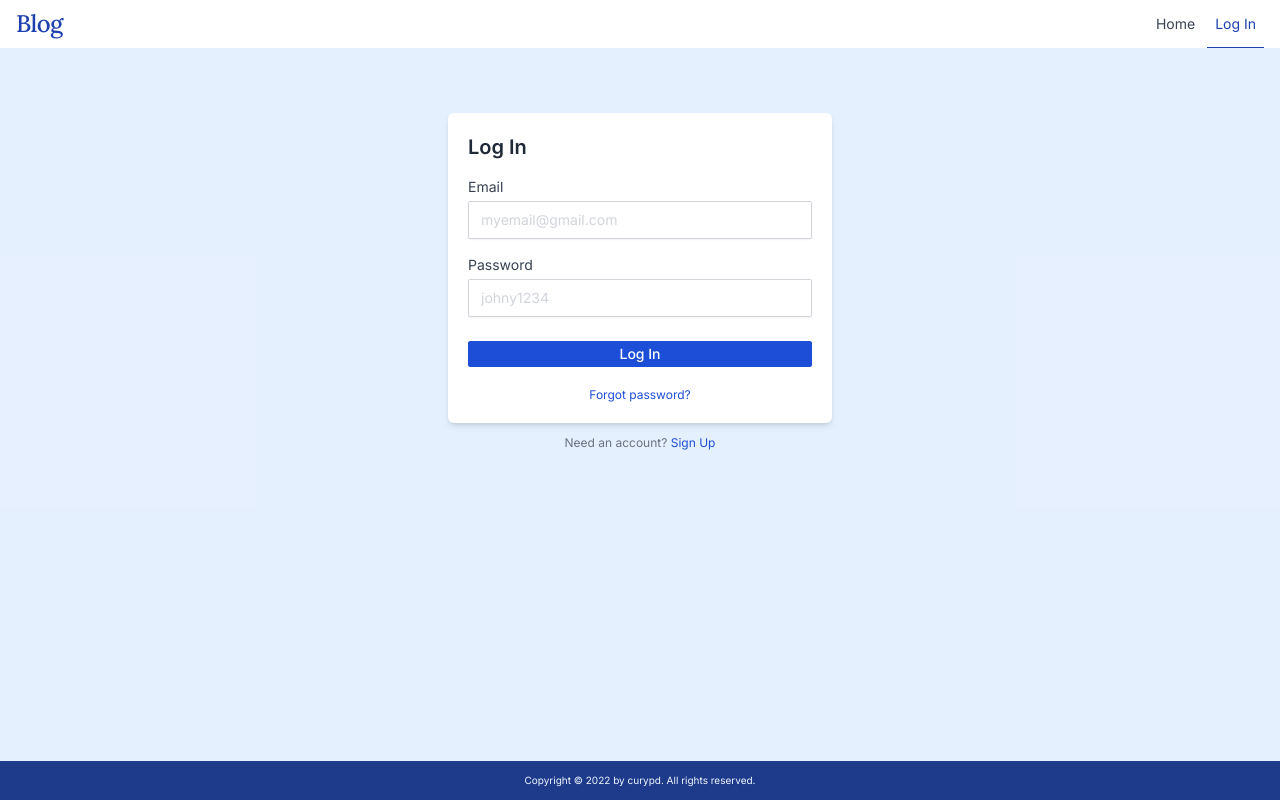
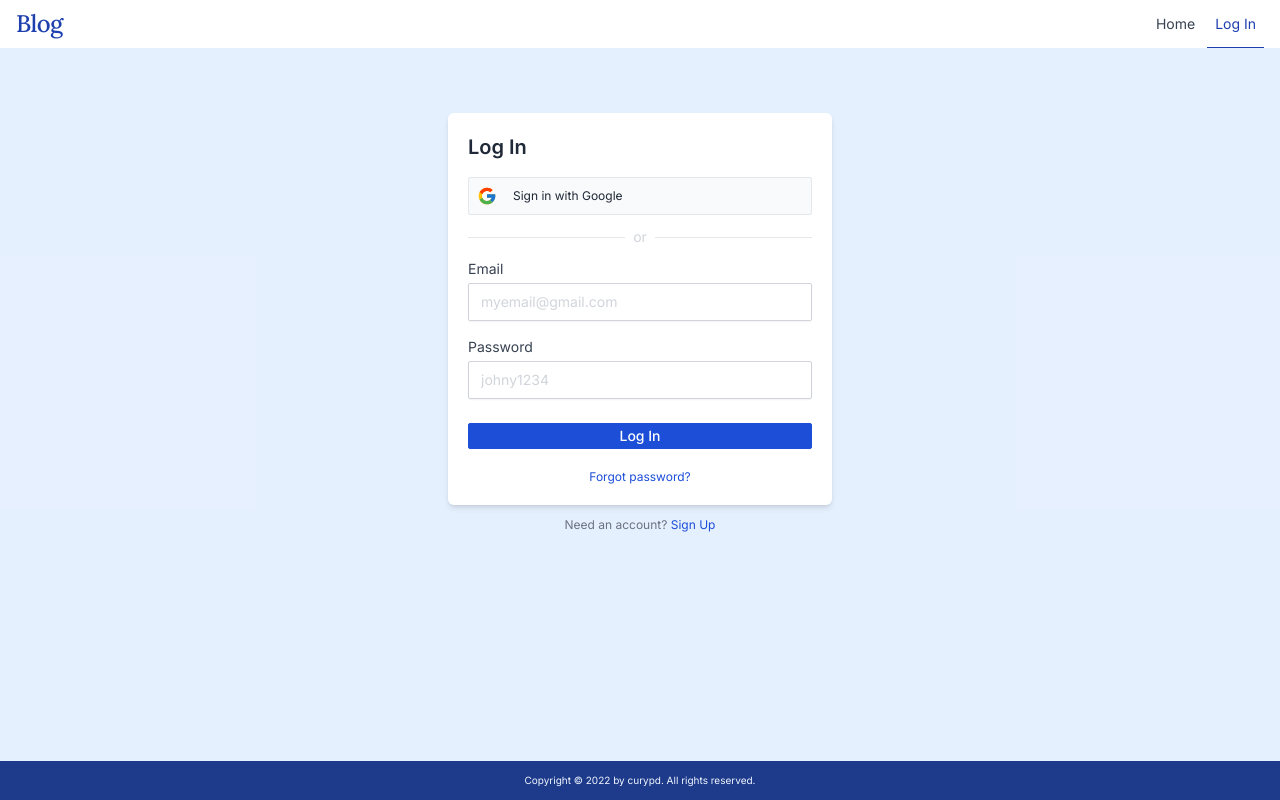
Before and after one commit to curyPD/blog, a React (Create React App) app: page /login in a window 1280 px wide. Built offline with nearby package versions, Linux system fonts and the light colour scheme; no server answers.

Commit message:
Add Google sign in

```diff
--- /dev/null
+++ b/src/components/GoogleAuthButton.js
@@ -0,0 +1,24 @@
+import React from "react";
+import { FcGoogle } from "react-icons/fc";
+
+function GoogleAuthButton(props) {
+  return (
+    <div>
+      <button
+        onClick={props.handleClick}
+        type="button"
+        className="flex w-full items-center space-x-4 rounded-sm border border-gray-200 bg-gray-50 p-2 hover:bg-gray-100 focus:border-blue-400 focus:outline-none focus:ring-1 focus:ring-blue-400"
+      >
+        <FcGoogle className="text-xl" />
+        <span className="font-sans text-xs text-gray-800">
+          Sign in with Google
+        </span>
+      </button>
+      <div className="my-3 flex items-center gap-2 text-sm text-gray-300 before:h-[1px] before:flex-1 before:bg-gray-200 after:h-[1px] after:flex-1 after:bg-gray-200">
+        or
+      </div>
+    </div>
+  );
+}
+
+export default GoogleAuthButton;
--- a/src/components/Header.js
+++ b/src/components/Header.js
@@ -1,5 +1,4 @@
 import React from "react";
-import { HiOutlineMenuAlt3 } from "react-icons/hi";
 
 import { Link } from "react-router-dom";
 
--- a/src/contexts/ArticlesContext.js
+++ b/src/contexts/ArticlesContext.js
@@ -1,13 +1,5 @@
 import React, { useState, useContext, useEffect } from "react";
-import {
-  getDatabase,
-  ref,
-  push,
-  set,
-  onChildAdded,
-  onChildChanged,
-  onChildRemoved,
-} from "firebase/database";
+import { getDatabase, ref, push, set, onChildAdded } from "firebase/database";
 import { app } from "../firebase";
 
 const db = getDatabase(app);
@@ -21,9 +13,8 @@ function ArticlesProvider({ children }) {
   const [articles, setArticles] = useState([]);
   const [message, setMessage] = useState("");
 
-  const articleListRef = ref(db, "articles");
   useEffect(() => {
-    return onChildAdded(articleListRef, (data) => {
+    return onChildAdded(ref(db, "articles"), (data) => {
       const { key } = data;
       const val = data.val();
       console.log(key, val);
@@ -41,7 +32,7 @@ function ArticlesProvider({ children }) {
   console.log(articles);
 
   async function uploadArticle(data) {
-    const newArticleRef = push(articleListRef);
+    const newArticleRef = push(ref(db, "articles"));
     await set(newArticleRef, data);
     setMessage("added");
   }
--- a/src/contexts/AuthContext.js
+++ b/src/contexts/AuthContext.js
@@ -7,11 +7,12 @@ import {
   signOut,
   updateProfile,
   sendPasswordResetEmail,
+  GoogleAuthProvider,
+  signInWithPopup,
 } from "firebase/auth";
 import { app } from "../firebase";
 
-import { useNavigate } from "react-router-dom";
-
+const provider = new GoogleAuthProvider();
 const auth = getAuth(app);
 
 const AuthContext = React.createContext();
@@ -22,18 +23,17 @@ export function useAuth() {
 
 function AuthProvider({ children }) {
   const [curUser, setCurUser] = useState(null);
-  const navigate = useNavigate();
 
   useEffect(() => {
-    onAuthStateChanged(auth, user => {
+    onAuthStateChanged(auth, (user) => {
       setCurUser(user);
       console.log(user);
     });
   }, []);
 
-  // useEffect(() => {
-  //   navigate("/");
-  // }, [curUser]);
+  function signInWithGoogle() {
+    return signInWithPopup(auth, provider);
+  }
 
   function signUp(email, password) {
     return createUserWithEmailAndPassword(auth, email, password);
@@ -56,7 +56,8 @@ function AuthProvider({ children }) {
   function resetPassword(email) {
     return sendPasswordResetEmail(auth, email);
     // TODO:
-    // When deployed, pass the continue URL parameter to the function. Url probably should lead to Log In page.
+    // When deployed, pass the continue URL parameter to the function.
+    // Url probably should lead to Log In page.
   }
 
   const value = {
@@ -66,6 +67,7 @@ function AuthProvider({ children }) {
     logOut,
     updateUserName,
     resetPassword,
+    signInWithGoogle,
   };
 
   return <AuthContext.Provider value={value}>{children}</AuthContext.Provider>;
--- a/src/pages/LogIn.js
+++ b/src/pages/LogIn.js
@@ -5,6 +5,7 @@ import { Link } from "react-router-dom";
 import { useAuth } from "../contexts/AuthContext";
 
 import { HiOutlineExclamationCircle } from "react-icons/hi";
+import GoogleAuthButton from "../components/GoogleAuthButton";
 
 import Button from "../components/Button";
 
@@ -14,11 +15,11 @@ export default function LogIn() {
     password: "",
   });
   const [error, setError] = useState("");
-  const { logIn } = useAuth();
+  const { logIn, signInWithGoogle } = useAuth();
 
   function handleChange(e) {
     const { name, value } = e.target;
-    setInputData(prevData => {
+    setInputData((prevData) => {
       return {
         ...prevData,
         [name]: value,
@@ -41,6 +42,16 @@ export default function LogIn() {
     }
   }
 
+  async function handleGoogleSignIn() {
+    try {
+      setError("");
+      await signInWithGoogle();
+    } catch (error) {
+      setError("Failed to sign in");
+      console.error(error);
+    }
+  }
+
   return (
     <section className="mb-7 px-4 py-8 sm:pt-12 md:pt-16">
       <form
@@ -50,7 +61,7 @@ export default function LogIn() {
         <h3 className="mb-4 font-sans text-lg font-semibold text-gray-800 sm:text-lg md:text-xl">
           Log In
         </h3>
-
+        <GoogleAuthButton handleClick={handleGoogleSignIn} />
         <label
           htmlFor="email"
           className="mb-1 block font-sans text-xs text-gray-700 sm:text-sm"
@@ -61,7 +72,7 @@ export default function LogIn() {
           onChange={handleChange}
           name="email"
           value={inputData.email}
-          className="mb-4 block w-full rounded-sm border border-gray-300 bg-white py-2  px-3 font-sans text-xs text-gray-700 shadow-sm placeholder:text-gray-300 invalid:border-red-500 invalid:text-red-500 focus:border-blue-500 focus:outline-none focus:ring-1 focus:ring-blue-500 focus:invalid:border-gray-300 focus:invalid:text-gray-700 sm:text-sm"
+          className="mb-4 block w-full rounded-sm border border-gray-300 bg-white py-2  px-3 font-sans text-xs text-gray-700 shadow-sm placeholder:text-gray-300 invalid:border-red-500 invalid:text-red-500 focus:border-blue-400 focus:outline-none focus:ring-1 focus:ring-blue-400 focus:invalid:border-gray-300 focus:invalid:text-gray-700 sm:text-sm"
           type="email"
           id="email"
           placeholder="myemail@gmail.com"
@@ -78,7 +89,7 @@ export default function LogIn() {
           onChange={handleChange}
           name="password"
           value={inputData.password}
-          className="mb-4 block w-full rounded-sm border border-gray-300 bg-white py-2 px-3 font-sans text-xs text-gray-700 shadow-sm placeholder:text-gray-300 invalid:border-red-500 invalid:text-red-500 focus:border-blue-500 focus:outline-none focus:ring-1 focus:ring-blue-500 focus:invalid:border-gray-300 focus:invalid:text-gray-700 sm:text-sm"
+          className="mb-4 block w-full rounded-sm border border-gray-300 bg-white py-2 px-3 font-sans text-xs text-gray-700 shadow-sm placeholder:text-gray-300 invalid:border-red-500 invalid:text-red-500 focus:border-blue-400 focus:outline-none focus:ring-1 focus:ring-blue-400 focus:invalid:border-gray-300 focus:invalid:text-gray-700 sm:text-sm"
           type="password"
           id="password"
           placeholder="johny1234"
--- a/src/pages/SignUp.js
+++ b/src/pages/SignUp.js
@@ -7,6 +7,7 @@ import { useAuth } from "../contexts/AuthContext";
 import { HiOutlineExclamationCircle } from "react-icons/hi";
 
 import Button from "../components/Button";
+import GoogleAuthButton from "../components/GoogleAuthButton";
 
 function SignUp() {
   const [inputData, setInputData] = useState({
@@ -16,11 +17,11 @@ function SignUp() {
     confirmPassword: "",
   });
   const [error, setError] = useState("");
-  const { signUp, updateUserName } = useAuth();
+  const { signUp, updateUserName, signInWithGoogle } = useAuth();
 
   function handleChange(e) {
     const { name, value } = e.target;
-    setInputData(prevData => {
+    setInputData((prevData) => {
       return {
         ...prevData,
         [name]: value,
@@ -53,6 +54,16 @@ function SignUp() {
     }
   }
 
+  async function handleGoogleSignIn() {
+    try {
+      setError("");
+      await signInWithGoogle();
+    } catch (error) {
+      setError("Failed to sign in");
+      console.error(error);
+    }
+  }
+
   return (
     <section className="mb-7 px-4 py-8 sm:pt-12 md:pt-16">
       <form
@@ -62,7 +73,7 @@ function SignUp() {
         <h3 className="mb-4 font-sans text-lg font-semibold text-gray-800 sm:text-lg md:text-xl">
           Sign Up
         </h3>
-
+        <GoogleAuthButton handleClick={handleGoogleSignIn} />
         <label
           htmlFor="name"
           className="mb-1 block font-sans text-xs text-gray-700 sm:text-sm"
```
